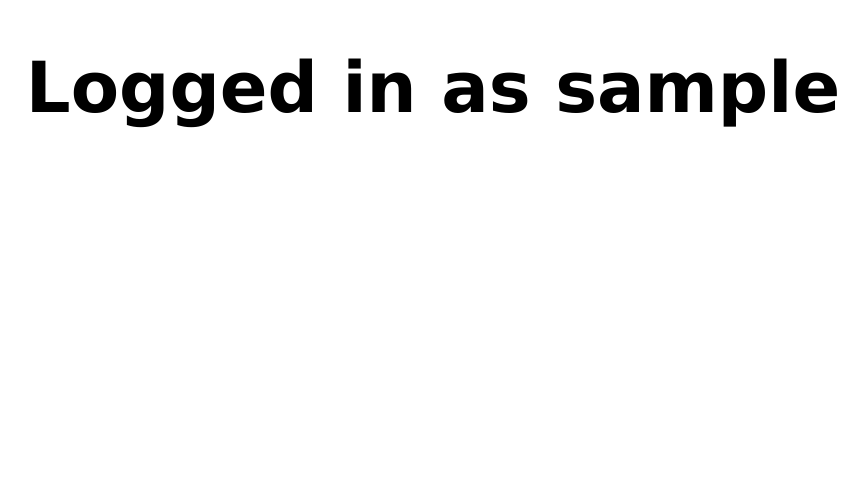
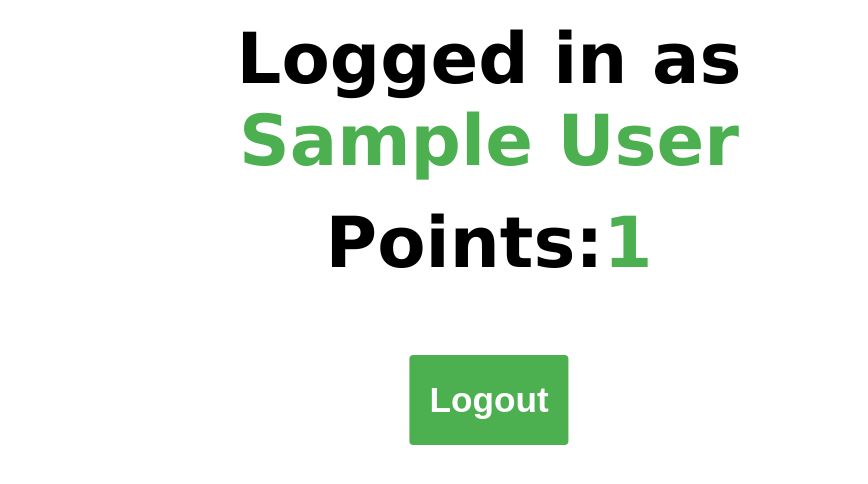
Before and after one commit to rowan-smith/Project-QR, a Flask app: page /home in a window 1280 px wide. Shown: the top 484 px of the page, without its empty margins (151-1019 px from the left). Run offline with Flask 2, Linux system fonts and the light colour scheme; the visitor is signed in with stand-in values (Sample User, id 1).

Commit message:
Add scanning functionality and formatting to some HTML

```diff
--- a/blueprints/home.py
+++ b/blueprints/home.py
@@ -5,7 +5,6 @@ home_blueprint = Blueprint('home_page', __name__)
 
 @home_blueprint.route('/home')
 def home():
-
     if 'username' in session:
         return render_template('home.html', session=session)
 
--- a/blueprints/login.py
+++ b/blueprints/login.py
@@ -28,11 +28,14 @@ def login():
             # TODO CREATE SECURE SESSION HERE
             # TODO CREATE PERMANENT SESSION COOKIE
             session['username'] = request.form['user-username']
+            session['points'] = user.points
+            session['name'] = user.name
 
             if user.is_admin:
                 session['is_admin'] = True
             else:
                 session['is_admin'] = False
+
             ############################################################
 
             return render_template('home.html', session=session)
--- a/models/User.py
+++ b/models/User.py
@@ -4,7 +4,6 @@ from app import db
 
 
 class User(db.Model):
-
     __tablename__ = 'users'
 
     # User admin information
@@ -31,6 +30,9 @@ class User(db.Model):
     points = db.Column(db.Integer,
                        nullable=True)
 
+    visited_locations = db.Column(db.String(300),
+                                  nullable=True)
+
     @staticmethod
     def set_password(password):
         return generate_password_hash(password)
--- a/models/create_data.py
+++ b/models/create_data.py
@@ -22,3 +22,5 @@ db.session.add(User(uuid=str(uuid.uuid4()),
                     is_admin=True))
 
 db.session.commit()
+
+# 1, 3, 5
--- a/static/site_styles.css
+++ b/static/site_styles.css
@@ -46,10 +46,17 @@ input[type=submit]:hover {
     transform: translate(-50%, -50%)
 }
 
+.center_horizontal {
+    margin: auto;
+    width: 50%;
+    padding: 10px;
+}
+
+
 body {
     font-family: 'Lucida Grande', 'Lucida Sans Unicode', 'Geneva', 'Verdana', sans-serif;
     font-size: 2.2em;
-    width: 90%
+    /*width: 90%*/
 }
 
 .error {
@@ -93,3 +100,24 @@ tr:nth-child(even):hover {
 h1, h2, h3 {
     text-align: center
 }
+
+button {
+    background-color: #4CAF50;
+    color: #fff;
+    padding: 25px 20px;
+    margin: 8px 0;
+    border: none;
+    border-radius: 4px;
+    cursor: pointer;
+    font-size: 1em;
+    font-weight: 700
+}
+
+button:hover {
+    background-color: #45a049
+}
+
+.extended_width {
+    width: 90%;
+    margin: auto;
+}
--- a/templates/home.html
+++ b/templates/home.html
@@ -6,7 +6,15 @@
 </head>
 <body>
 
-<h1>Logged in as {{ session['username'] }}</h1>
+<h1 class="center_horizontal">Logged in as <span style="color: #4CAF50">{{ session['name'] }}</span></h1>
+
+{% if session['points'] is none %}
+    <h1 class="center_horizontal">Points: <span style="color: #4CAF50; ">0</span></h1>
+{% else %}
+    <h1 class="center_horizontal">Points:<span style="color: #4CAF50">{{ session['points'] }} </span></h1>
+{% endif %}
+
+<button type="button" onclick="window.location.href = '/logout';" class="center_vertical_horizontal">Logout</button>
 
 </body>
 </html>
--- a/templates/locations.html
+++ b/templates/locations.html
@@ -4,7 +4,7 @@
     <title>Locations</title>
     <link href="{{ url_for('static', filename='site_styles.css') }}" rel="stylesheet">
 </head>
-<body class="center_vertical_horizontal">
+<body class="center_horizontal, extended_width">
 
 <h2>QR Code Locations</h2>
 
--- a/templates/qr_scanner.html
+++ b/templates/qr_scanner.html
@@ -9,7 +9,7 @@
 {% if location %}
     <p>Congratulations! You found {{ location }}!</p>
 {% else %}
-    <p>Invalid location!</p>
+    <p>Invalid Scan!</p>
 {% endif %}
 
 </body>
```
Also changed, not shown: blueprints/qr_scanner_page.py (+32 -7 lines), blueprints/logout.py (line endings or trailing spaces).
